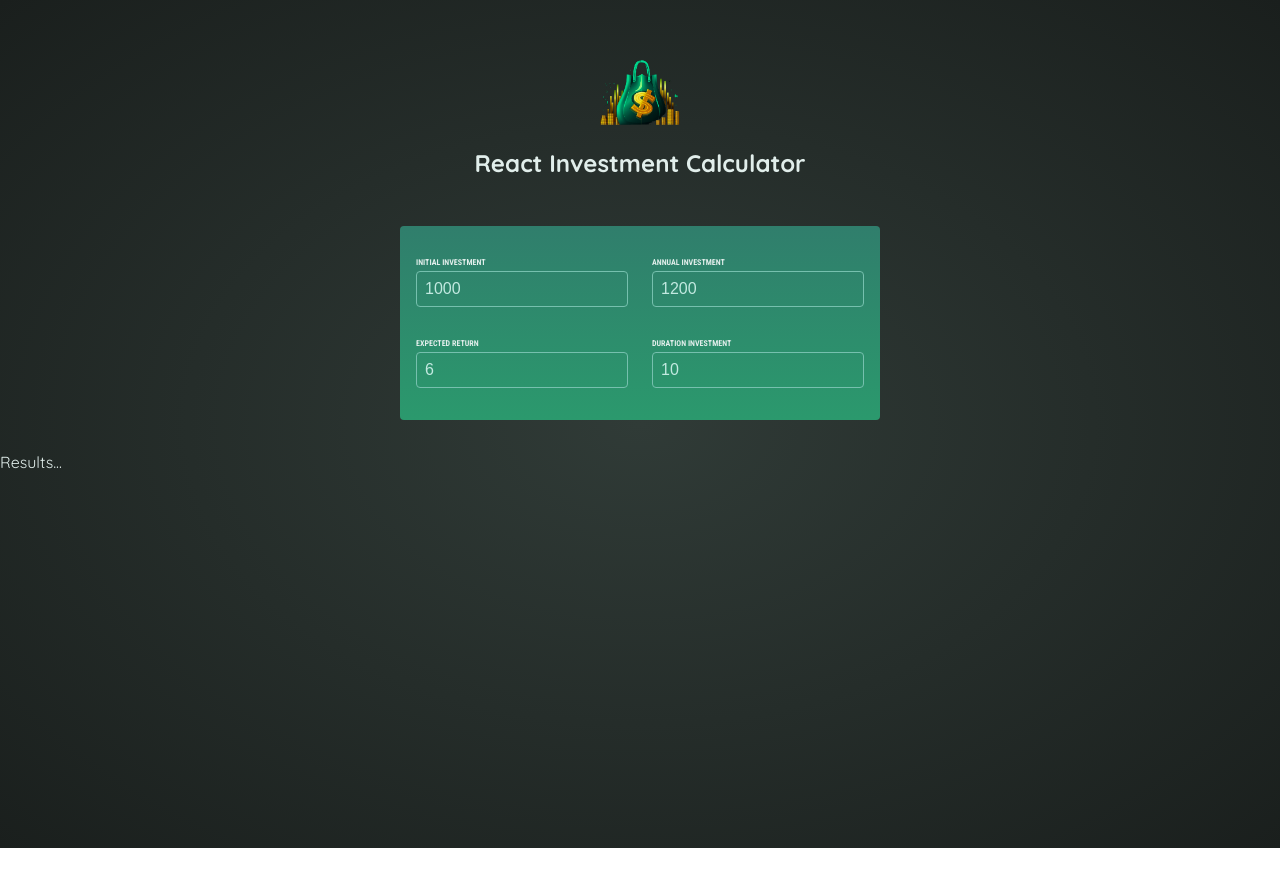
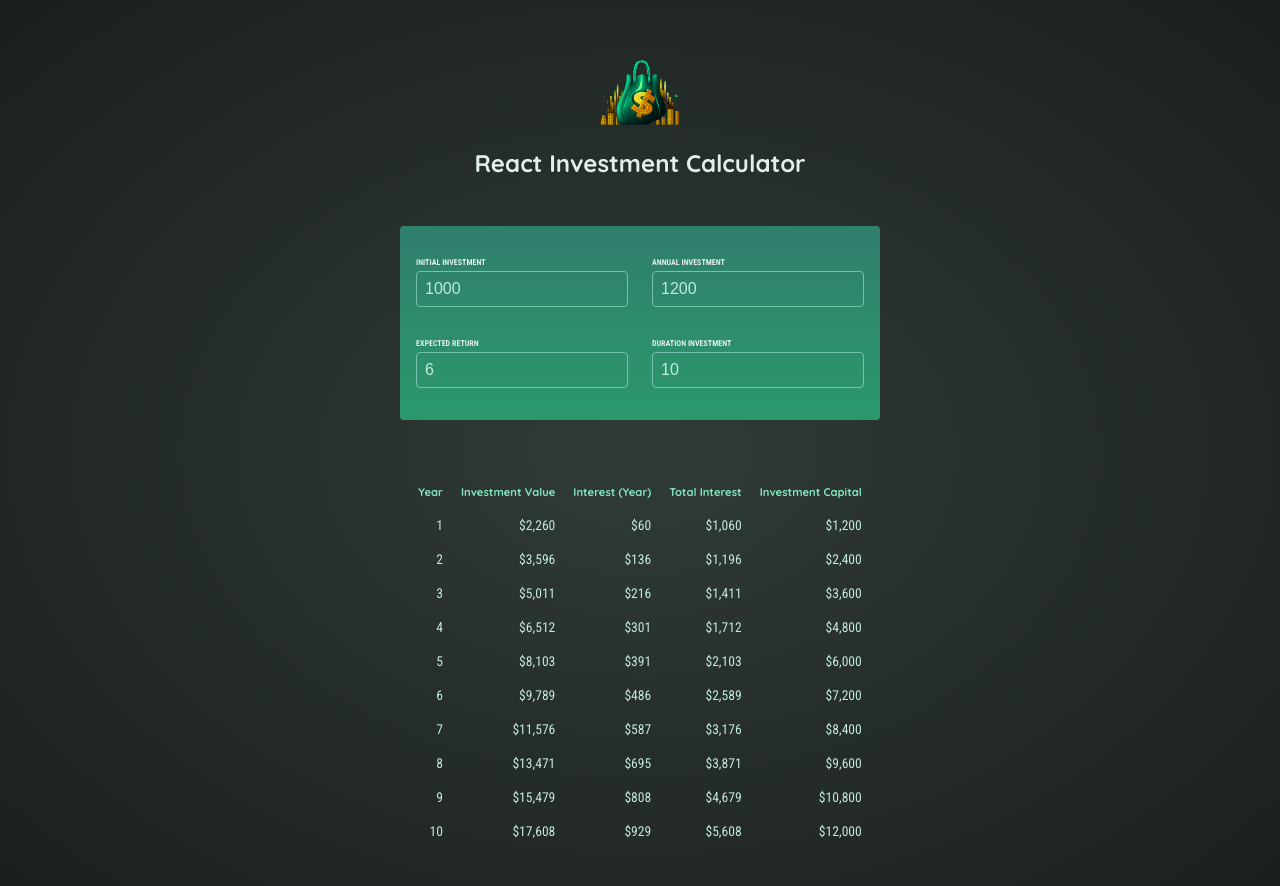
Before and after one commit to Guilherme-Sousa-Castro/Investment-Calculator, a React (Vite) app: page / in a window 1280 px wide. Shown: the top 886 px of the page. Before the commit the page ends 848 px from the top, so only its background shows below. Built offline with nearby package versions, Linux system fonts and the light colour scheme.

Commit message:
Results a funcionar

```diff
--- a/src/components/Results.jsx
+++ b/src/components/Results.jsx
@@ -1,7 +1,42 @@
-import { calculateInvestmentResults } from "../util/investment.js"
+import { calculateInvestmentResults } from "../util/investment.js";
+import { formatter } from "../util/investment.js";
 
-export default function Results({ input }){
-    const resultsData = calculateInvestmentResults(input);
-    console.log(resultsData);
-    return <p>Results...</p>
+export default function Results({ input }) {
+  const resultsData = calculateInvestmentResults(input);
+  const initialInvestment =
+    resultsData[0].valueEndOfYear -
+    resultsData[0].interest -
+    resultsData[0].annualInvestment;
+
+
+  return (
+    <table id="result">
+      <thead>
+        <tr>
+          <th>Year</th>
+          <th>Investment Value</th>
+          <th>Interest (Year)</th>
+          <th>Total Interest</th>
+          <th>Investment Capital</th>
+        </tr>
+      </thead>
+      <tbody>
+        {resultsData.map((yearData) => {
+          const totalInterest =
+            yearData.valueEndOfYear - yearData.annualInvestment * yearData.year;
+            const totalAmmountInvested = yearData.valueEndOfYear - totalInterest;
+
+          return (
+            <tr key={yearData.year}>
+              <td>{yearData.year}</td>
+              <td>{formatter.format(yearData.valueEndOfYear)}</td>
+              <td>{formatter.format(yearData.interest)}</td>
+              <td>{formatter.format(totalInterest)}</td>
+              <td>{formatter.format(totalAmmountInvested)}</td>
+            </tr>
+          );
+        })}
+      </tbody>
+    </table>
+  );
 }
```
